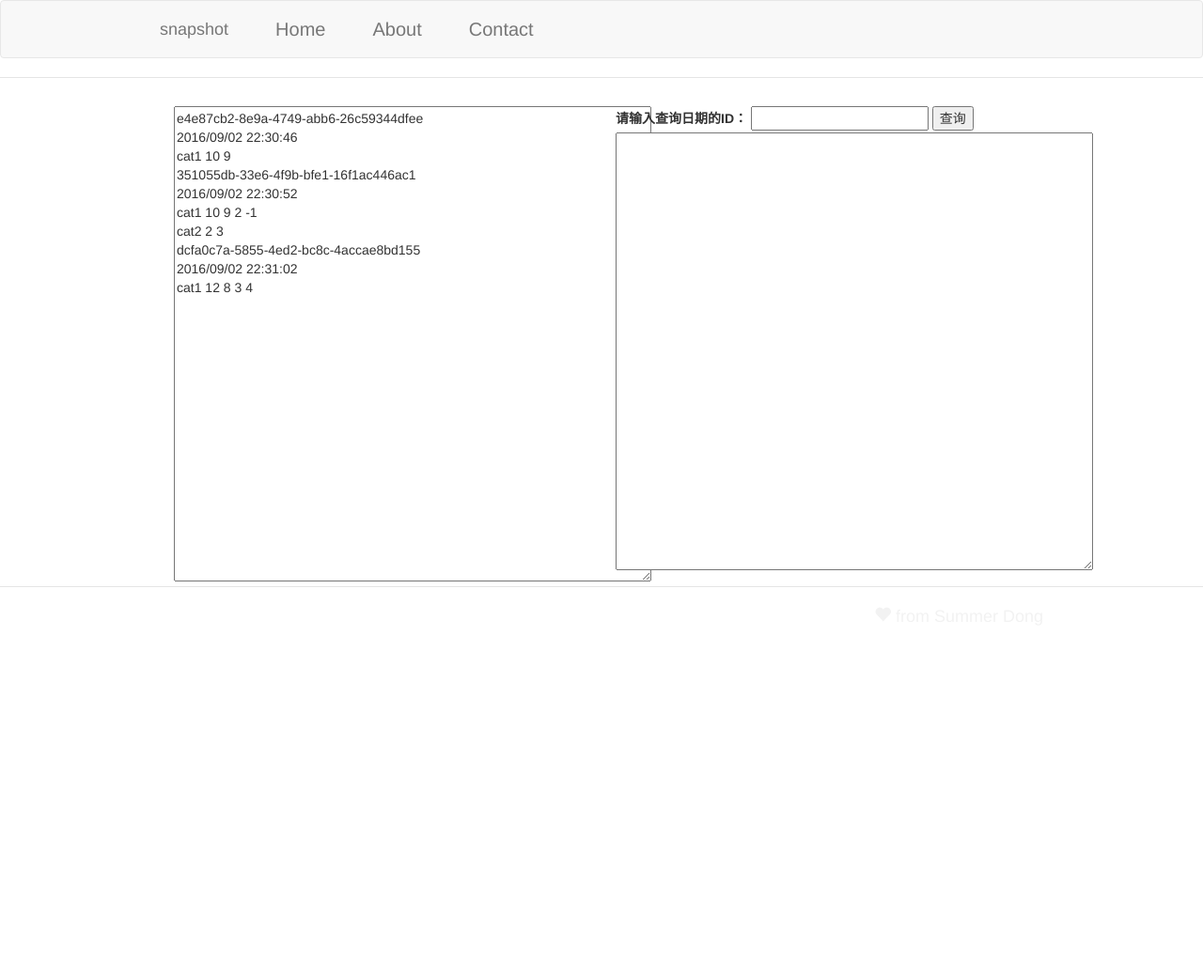
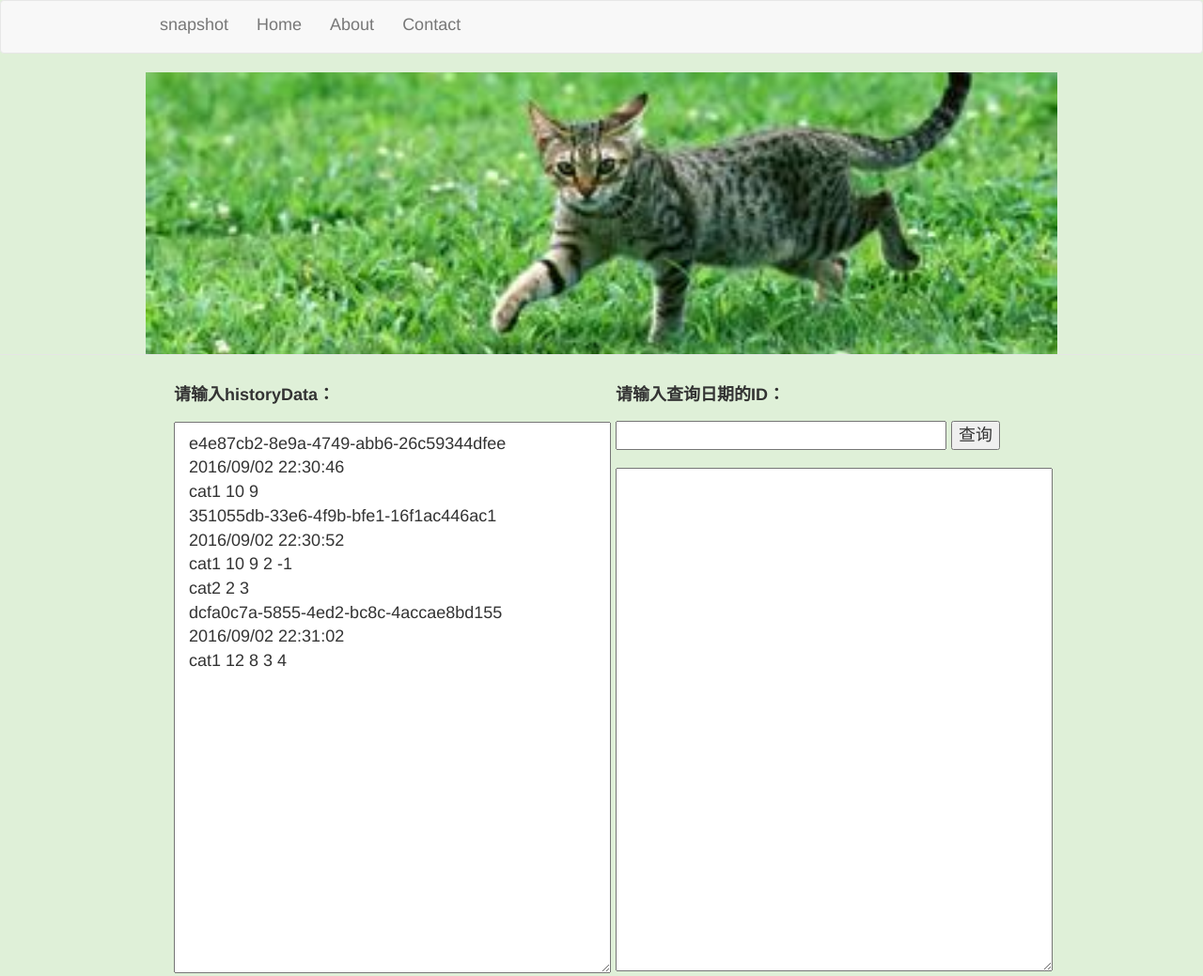
Before and after one commit to Summer-Dong/snapshot, a website: page app/index.html in a window 1280 px wide. Shown: the top 1039 px of the page at 94% size. Before the commit the page ends 800 px from the top, so only its background shows below. Drawn offline with nearby package versions, Linux system fonts and the light colour scheme; some packages are replaced by stand-ins of ours; files that its build step writes are made by us from their sources.

Commit message:
[#20]style enhancement

```diff
--- a/app/styles/main.css
+++ b/app/styles/main.css
@@ -1,34 +1,36 @@
-.browsehappy {
-    margin: 0.2em 0;
-    background: #ccc;
-    color: #000;
-    padding: 0.2em 0;
+body {
+    padding: 0;
+    background: #dff0d8;
+    font-size: 18px;
+}
+.bgImg{
+  width: 970px;
+  height: 300px;
+  margin: auto;
+  background: url("../images/headerB.jpg") no-repeat center;
+  background-size: cover;
 }
 
-body {
-    padding: 0;
-/*    background: #eee;
-*/}
-
-a {
-    float: right;
-    margin: 5px 20px 0 auto;
-    font-size: 20px;
-    color: #999;
+textarea{
+    margin-top: 10px;
+    padding: 10px 15px;
 }
-
+input{
+    width: 80%;
+    margin: 9px auto;
+    padding-left: 10px;
+}
 
 
 /* footer style */
 .footer p {
-    color: #F2F2F2;
+    color: #000000;
     font-size: 18px;
     text-align: right;
 }
 
 /* Everything but the jumbotron gets side spacing for mobile first views */
 .header,
-.marketing,
 .footer {
     padding-left: 15px;
     padding-right: 15px;
@@ -60,31 +62,6 @@ a {
     color: #777;
     border-top: 1px solid #e5e5e5;
 }
-
-.container-narrow > hr {
-    margin: 30px 0;
-}
-
-/* Main marketing message and sign up button */
-.jumbotron {
-    text-align: center;
-    border-bottom: 1px solid #e5e5e5;
-}
-
-.jumbotron .btn {
-    font-size: 21px;
-    padding: 14px 24px;
-}
-
-/* Supporting marketing content */
-.marketing {
-    margin: 40px 0;
-}
-
-.marketing p + h4 {
-    margin-top: 28px;
-}
-
 /* Responsive: Portrait tablets and up */
 @media screen and (min-width:768px) {
     .container {
@@ -93,7 +70,6 @@ a {
 
     /* Remove the padding we set earlier */
     .header,
-    .marketing,
     .footer {
         padding-left: 0;
         padding-right: 0;
@@ -103,10 +79,4 @@ a {
     .header {
         margin-bottom: 30px;
     }
-
-    /* Remove the bottom border on the jumbotron for visual effect */
-    .jumbotron {
-        border-bottom: 0;
-    }
-
 }
--- a/app/views/main.html
+++ b/app/views/main.html
@@ -1,12 +1,12 @@
 <form role="form" ng-submit="main.getSnapshot()" >
 	<div class="col-md-6">
-	    <textarea name="historyData" cols="60" rows="25" ng-model="main.historyData"></textarea>
+		<label for="historyData">请输入historyData：</label>
+	    <textarea name="historyData" cols="40" rows="22" ng-model="main.historyData"></textarea>
 	</div>
 	<div class="col-md-6">
 		<label for="ID">请输入查询日期的ID：</label>
 		<input type="text" name="ID" ng-model="main.ID">
 		<button>查询</button>
-		<textarea name="result" id="" cols="60" rows="23" ng-model="main.result"></textarea>
+		<textarea name="result" cols="40" rows="20" ng-model="main.result" readonly="true"></textarea>
 	</div>
-
 </form>
--- a/app/views/nav/header.html
+++ b/app/views/nav/header.html
@@ -19,4 +19,5 @@
             </div>
         </div>
     </div>
+    <div class="bgImg"></div>
 </div>
```
Also changed, not shown: app/views/nav/footer.html (+1 -1 lines), app/images/headerA.jpg (added), app/images/headerB.jpg (added).
